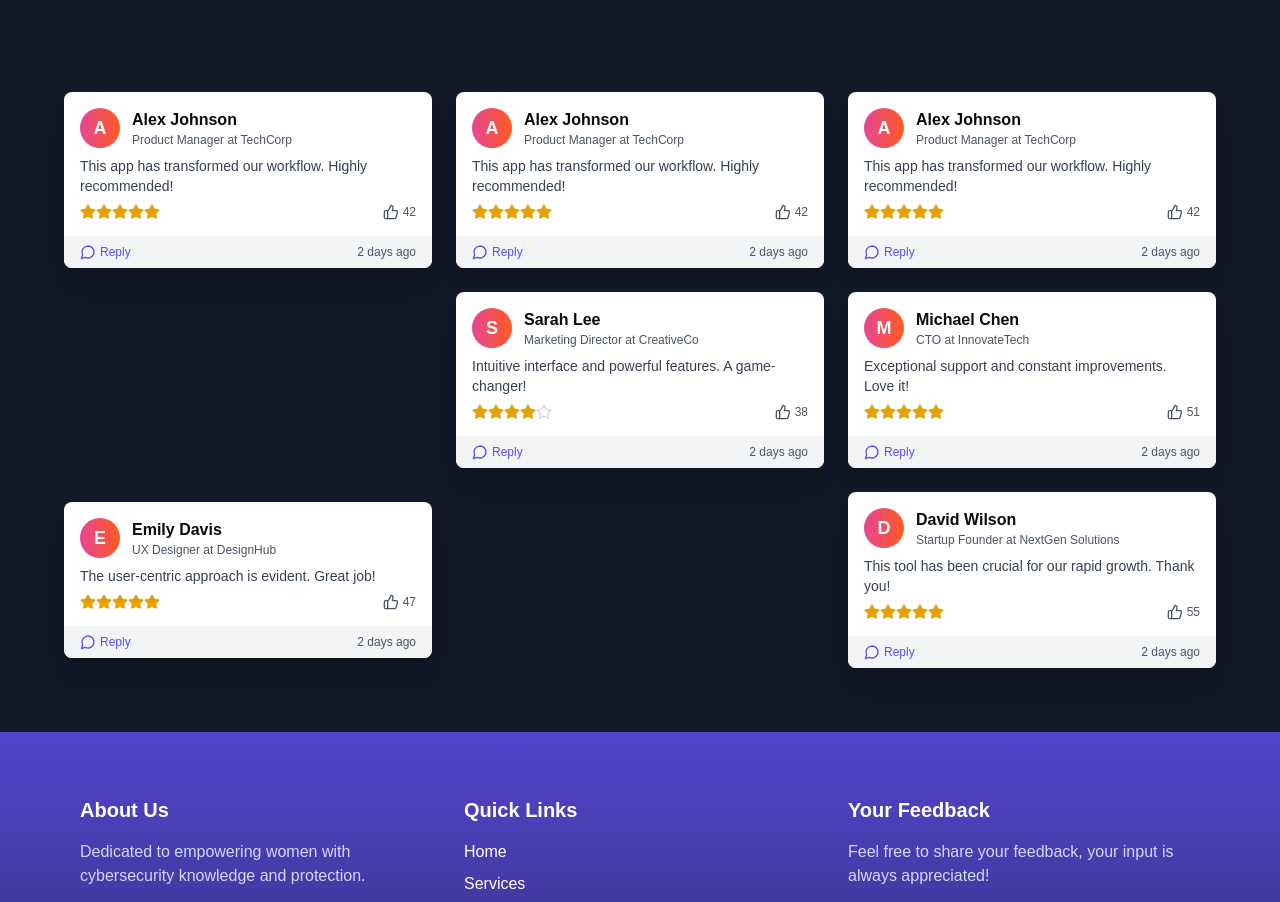
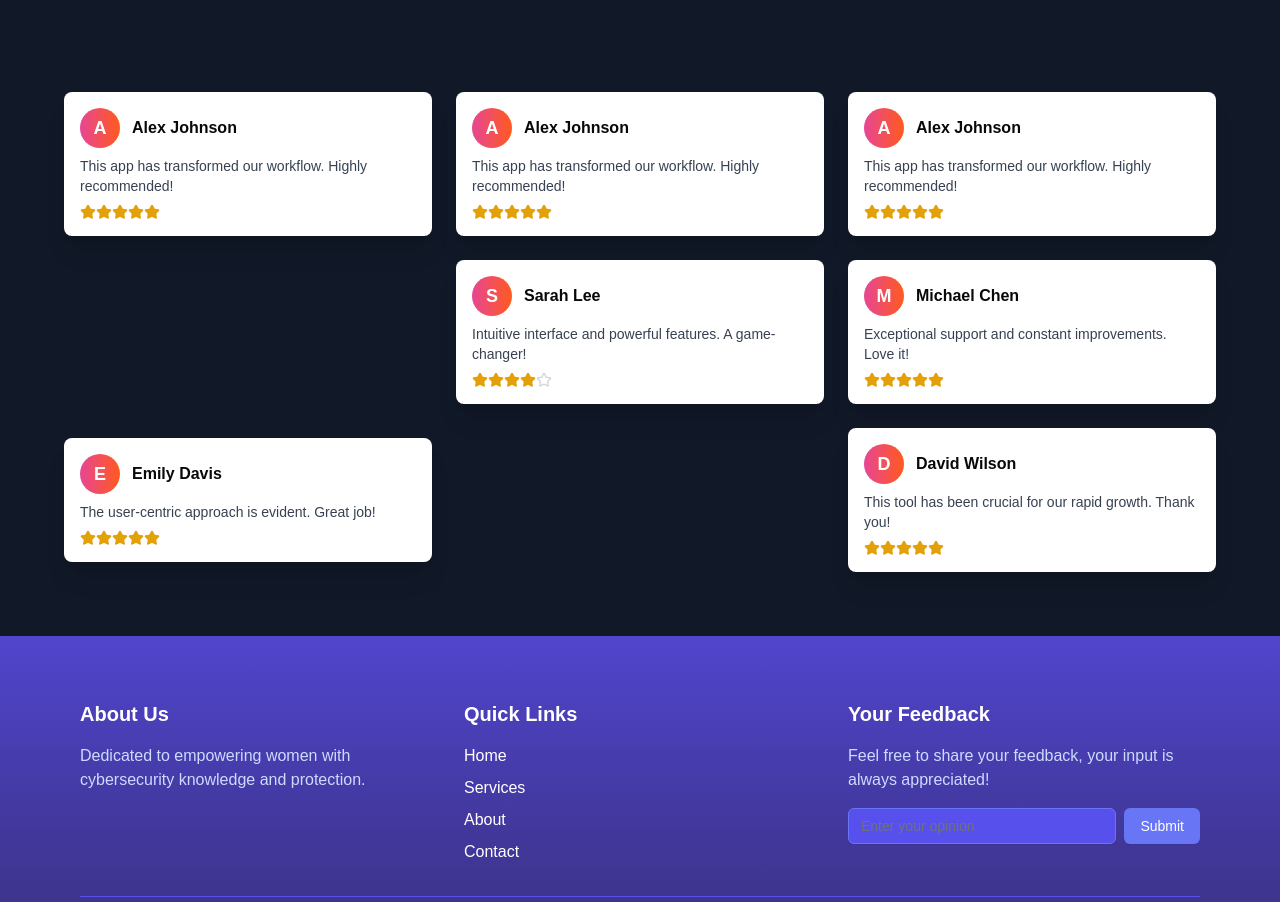
Before and after one commit to codeTun/wie-act-challenge, a Next.js app: page / in a window 1280 px wide. Shown: the part 840-1742 px from the top of the page. Built offline with nearby package versions, Linux system fonts and the light colour scheme.

Commit message:
fix the tetimonies UI

```diff
--- a/components/Clientfeedback.tsx
+++ b/components/Clientfeedback.tsx
@@ -5,14 +5,11 @@ import { Star, MessageCircle, ThumbsUp } from 'lucide-react'
 import Image from 'next/image'
 interface FeedbackCardProps {
   name: string
-  role: string
-  company: string
   feedback: string
   rating: number
-  likes: number
 }
 
-const FeedbackCard: React.FC<FeedbackCardProps> = ({ name, role, company, feedback, rating, likes }) => (
+const FeedbackCard: React.FC<FeedbackCardProps> = ({ name, feedback, rating}) => (
   <div className="bg-white rounded-lg shadow-xl overflow-hidden transform transition duration-500 hover:scale-105">
     <div className="p-4">
       <div className="flex items-center mb-2">
@@ -21,7 +18,6 @@ const FeedbackCard: React.FC<FeedbackCardProps> = ({ name, role, company, feedba
         </div>
         <div className="ml-3">
           <h3 className="font-semibold text-base">{name}</h3>
-          <p className="text-xs text-gray-600">{role} at {company}</p>
         </div>
       </div>
       <p className="text-sm text-gray-700 mb-2">{feedback}</p>
@@ -36,18 +32,8 @@ const FeedbackCard: React.FC<FeedbackCardProps> = ({ name, role, company, feedba
             />
           ))}
         </div>
-        <div className="flex items-center text-gray-600 text-xs">
-          <ThumbsUp className="w-4 h-4 mr-1" />
-          <span>{likes}</span>
-        </div>
+
       </div>
-    </div>
-    <div className="bg-gray-100 px-4 py-2 flex items-center justify-between text-xs">
-      <button className="text-indigo-600 hover:text-indigo-800 font-medium flex items-center">
-        <MessageCircle className="w-4 h-4 mr-1" />
-        Reply
-      </button>
-      <span className="text-gray-600">2 days ago</span>
     </div>
   </div>
 )
@@ -72,63 +58,42 @@ export function ClientFeedbackComponent() {
           <div className="grid grid-cols-1 sm:grid-cols-2 lg:grid-cols-3 gap-6 items-center">
             <FeedbackCard
               name="Alex Johnson"
-              role="Product Manager"
-              company="TechCorp"
               feedback="This app has transformed our workflow. Highly recommended!"
               rating={5}
-              likes={42}
             />
             <FeedbackCard
               name="Alex Johnson"
-              role="Product Manager"
-              company="TechCorp"
               feedback="This app has transformed our workflow. Highly recommended!"
               rating={5}
-              likes={42}
             />
             <FeedbackCard
               name="Alex Johnson"
-              role="Product Manager"
-              company="TechCorp"
               feedback="This app has transformed our workflow. Highly recommended!"
               rating={5}
-              likes={42}
             />
 
             <div className="hidden lg:block"></div>
             <FeedbackCard
               name="Sarah Lee"
-              role="Marketing Director"
-              company="CreativeCo"
               feedback="Intuitive interface and powerful features. A game-changer!"
               rating={4}
-              likes={38}
             />
             <div className="hidden sm:block lg:hidden"></div>
             <FeedbackCard
               name="Michael Chen"
-              role="CTO"
-              company="InnovateTech"
               feedback="Exceptional support and constant improvements. Love it!"
               rating={5}
-              likes={51}
             />
             <FeedbackCard
               name="Emily Davis"
-              role="UX Designer"
-              company="DesignHub"
               feedback="The user-centric approach is evident. Great job!"
               rating={5}
-              likes={47}
             />
             <div className="hidden lg:block"></div>
             <FeedbackCard
               name="David Wilson"
-              role="Startup Founder"
-              company="NextGen Solutions"
               feedback="This tool has been crucial for our rapid growth. Thank you!"
               rating={5}
-              likes={55}
             />
           </div>
         </div>
```
